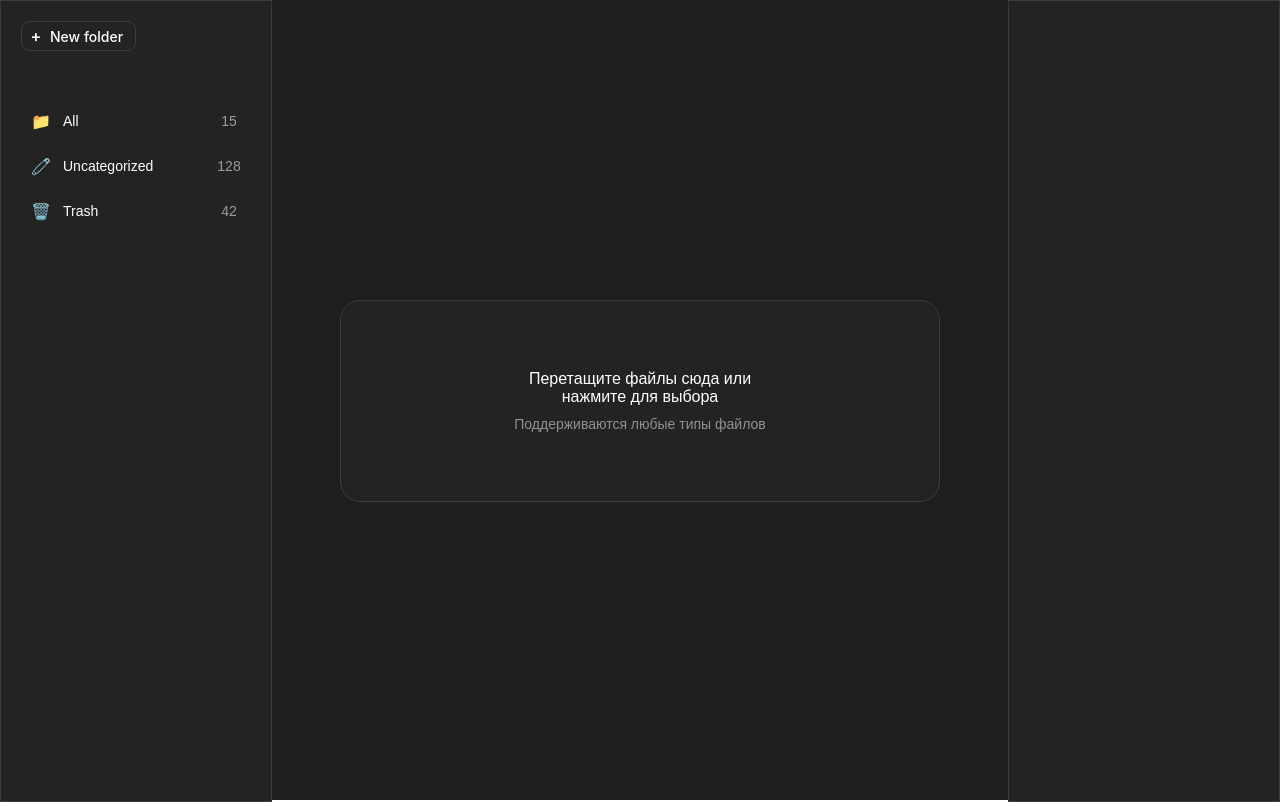
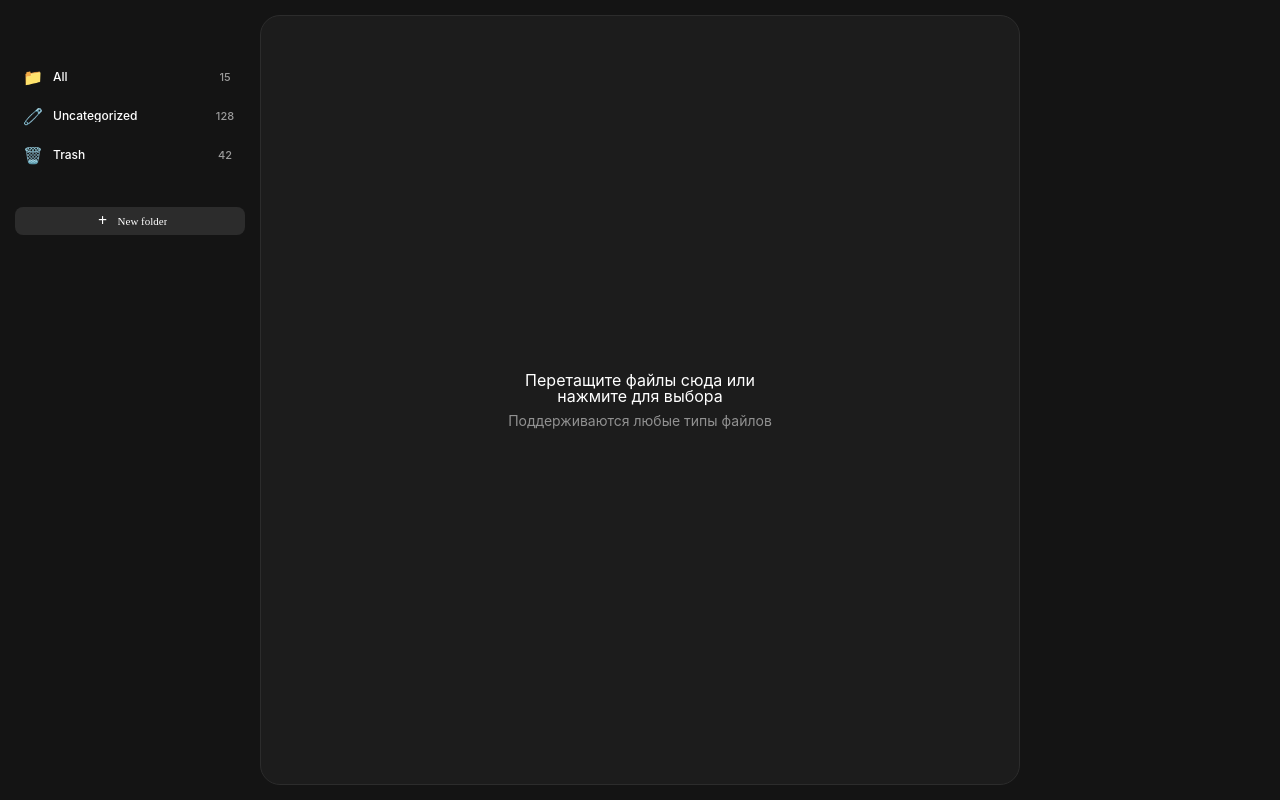
Before and after one commit to Nek1s/VisualHub, a React (Create React App) app in the folder renderer/: page / in a window 1280 px wide. Built offline with nearby package versions, Linux system fonts and the light colour scheme.

Commit message:
Слегка обновленные стили интерфейса

```diff
--- a/renderer/src/App.css
+++ b/renderer/src/App.css
@@ -2,19 +2,21 @@
   display:flex;
   text-align: center;
   justify-content: space-between;
-  height:100Vh;
+  height:100vh;
 
-  background-color: #1E1E1E;
-  gap: 10px;
+  background-color: #141414;
 }
 
 .app-content {
   display: flex;
-  width: 100%;
-  height: 100%;
+  background-color: #1C1C1C;
+  border: 1px solid #2C2C2C;
+  border-radius: 20px;
   align-items: center;
   gap:10px;
-
+  width: 100%;
+  margin-top: 15px;
+  margin-bottom: 15px;
 }
 
 .App-logo {
--- a/renderer/src/components/AddFolderButton/AddFolderButton.css
+++ b/renderer/src/components/AddFolderButton/AddFolderButton.css
@@ -1,30 +1,30 @@
 .AddFolderButton {
   display: flex;
   align-items: center;
-  gap: 4px;
-  padding: 4px 4px;
-  margin-top: 20px;
+  justify-content: center;
+  gap: 5px;
+  height: 28px;
+  margin-top: 30px;
 
-  border: 1px solid #3D3D3D;
+  border: none;
   border-radius: 8px;
-  background-color: #232323;
+  background-color: #2C2C2C;
   color: #ffffff;
 
-  font-size: 14px;
+  font-family: 'Geist';
+  font-size: 11px;
   font-weight: 500;
-  font-family: inherit;
   cursor: pointer;
   transition: all 0.2s ease-in-out;
-  width: 50%;
+  width: 100%;
   box-sizing: border-box;
 }
 
 .AddFolderButton:hover {
-  background-color: #363636;
+  box-shadow: inset 0 0 0 1px #5E5E5E;
 }
 
 .AddFolderButton:active {
-  background-color: #2a2a2a;
   transform: translateY(3px);
 }
 
--- a/renderer/src/components/FileUpload/FileUpload.css
+++ b/renderer/src/components/FileUpload/FileUpload.css
@@ -1,21 +1,16 @@
 .file-upload {
-  max-width: 600px;
   margin: 0 auto;
-  font-family: Arial, sans-serif;
   width: 100%;
-  height: 200px;
+  height: 100%;
 }
 
 .upload-area {
-  border: 1px solid #3D3D3D;
   border-radius: 20px;
   align-content: center;
   cursor: pointer;
   height: 100%;
   transition: all 0.3s ease;
-  background-color: #232323;
-  font-size: 16;
-  font-weight: 500;
+  background-color: transparent;
   color: #fff;
 }
 
@@ -31,7 +26,6 @@
 }
 
 .upload-content p {
-  font-size: 16px;
   margin: 0px;
 }
 
--- a/renderer/src/components/Folder/Folder.css
+++ b/renderer/src/components/Folder/Folder.css
@@ -1,9 +1,7 @@
 /* Основные стили папки */
 .folder {
   display: flex;
-  font-family: Arial, sans-serif;
   width: 100%;
-  height: 40px;
 }
 
 /* Состояние редактирования */
@@ -18,9 +16,9 @@
   align-items: center;
   width: 100%;
   gap: 12px;
-  padding: 12px 10px;
+  padding: 8px 8px;
   border-radius: 8px;
-  background-color: #232323;
+  background-color: transparent;
   cursor: pointer;
   transition: all 0.2s ease-in-out;
 }
@@ -38,9 +36,11 @@
 
 /* Иконка папки */
 .folder__icon {
+  height: 18px;
+  line-height: 18px;
   font-size: 16px;
   flex-shrink: 0;
-  width: 20px;
+  width: 18px;
   text-align: center;
   color: #ffffff;
 }
@@ -49,7 +49,7 @@
 .folder__title {
   cursor: pointer;
   margin: 0;
-  font-size: 14px;
+  font-size: 12px;
   font-weight: 500;
   color: #ffffff;
   word-break: break-word;
@@ -63,7 +63,7 @@
 /* Счетчик элементов */
 .folder__count {
   color: #9B9B9B;
-  font-size: 14px;
+  font-size: 11px;
   font-weight: 500;
   min-width: 24px;
   text-align: center;
@@ -75,9 +75,8 @@
   width: 100%;
   border: none;
   background: transparent;
-  font-size: 14px;
-  font-weight: 500;
-  font-family: inherit;
+  font-family: 'Geist';
+  font-size: 11px;
   color: #ffffff;
   outline: none;
   padding: 0;
--- a/renderer/src/components/Leftbar/Leftbar.css
+++ b/renderer/src/components/Leftbar/Leftbar.css
@@ -2,12 +2,8 @@
   height: 100vh;
   min-width: 230px;
   text-align: left;
-
-  padding-left: 20px;
-  padding-right: 20px;
-
-  background-color: #232323;
-  border: 1px solid #3D3D3D;
+  padding-left: 15px;
+  padding-right: 15px;
   color: #fff;
   gap: 50px;
 }
@@ -17,12 +13,12 @@
   display: flex;
   flex-direction: column;
   gap: 5px;
-  margin-top:50px;
+  margin-top:60px;
 }
 
 /* Разделитель между системными и пользовательскими папками */
 .leftbar__divider {
-  height: 50px; /* Расстояние 50px */
+  height: 30px; /* Расстояние 50px */
   width: 100%;
 }
 
@@ -58,7 +54,6 @@
   background: none;
   color: #fff;
   font-size: 14px;
-  font-family: inherit;
   cursor: pointer;
   transition: background-color 0.2s ease;
   text-align: left;
--- a/renderer/src/components/Leftbar/Leftbar.js
+++ b/renderer/src/components/Leftbar/Leftbar.js
@@ -142,11 +142,6 @@ class Leftbar extends React.Component {
 
     return (
       <div className='Leftbar'>
-        <AddFolderButton
-          className="leftbar__add-button"
-          onClick={this.handleAddFolder}
-          label="New folder"
-        />
 
         <div className="leftbar__folders">
           {/* Системные папки */}
@@ -164,6 +159,11 @@ class Leftbar extends React.Component {
               onContextMenu={(e) => this.handleContextMenu(e, folder.id)}
             />
           ))}
+          <AddFolderButton
+          className="leftbar__add-button"
+          onClick={this.handleAddFolder}
+          label="New folder"
+          />
 
           {/* Разделитель 50px между системными и пользовательскими папками */}
           {userFolders.length > 0 && (
--- a/renderer/src/components/Rightbar/Rightbar.css
+++ b/renderer/src/components/Rightbar/Rightbar.css
@@ -2,10 +2,8 @@
   height: 100vh;
   min-width: 230px;
   text-align: left;
-  padding-left: 20px;
-  padding-right: 20px;
+  padding-left: 15px;
+  padding-right: 15px;
 
-  background-color: #232323;
-  border: 1px solid #3D3D3D;
   color: #fff;
 }
--- a/renderer/src/index.css
+++ b/renderer/src/index.css
@@ -1,8 +1,11 @@
 body {
   margin: 0;
-  font-family: -apple-system, BlinkMacSystemFont, 'Segoe UI', 'Roboto', 'Oxygen',
+  /* font-family: -apple-system, BlinkMacSystemFont, 'Segoe UI', 'Roboto', 'Oxygen',
     'Ubuntu', 'Cantarell', 'Fira Sans', 'Droid Sans', 'Helvetica Neue',
-    sans-serif;
+    sans-serif; */
+  font-family: 'Geist', -apple-system, BlinkMacSystemFont, 'Segoe UI', Roboto, sans-serif;
+  font-weight: 600px;
+  line-height: 1;
   -webkit-font-smoothing: antialiased;
   -moz-osx-font-smoothing: grayscale;
 }
```
Also changed, not shown: 2 other files (tests, documents, lock files or other folders).
